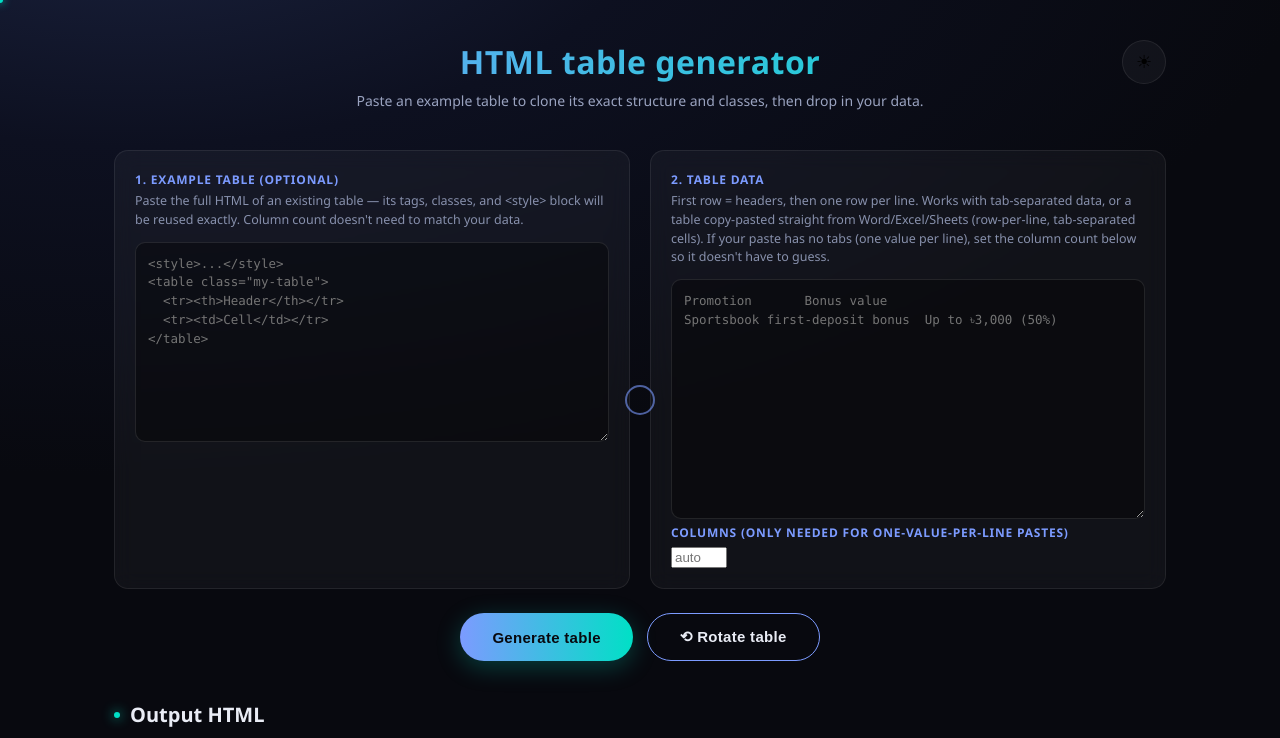
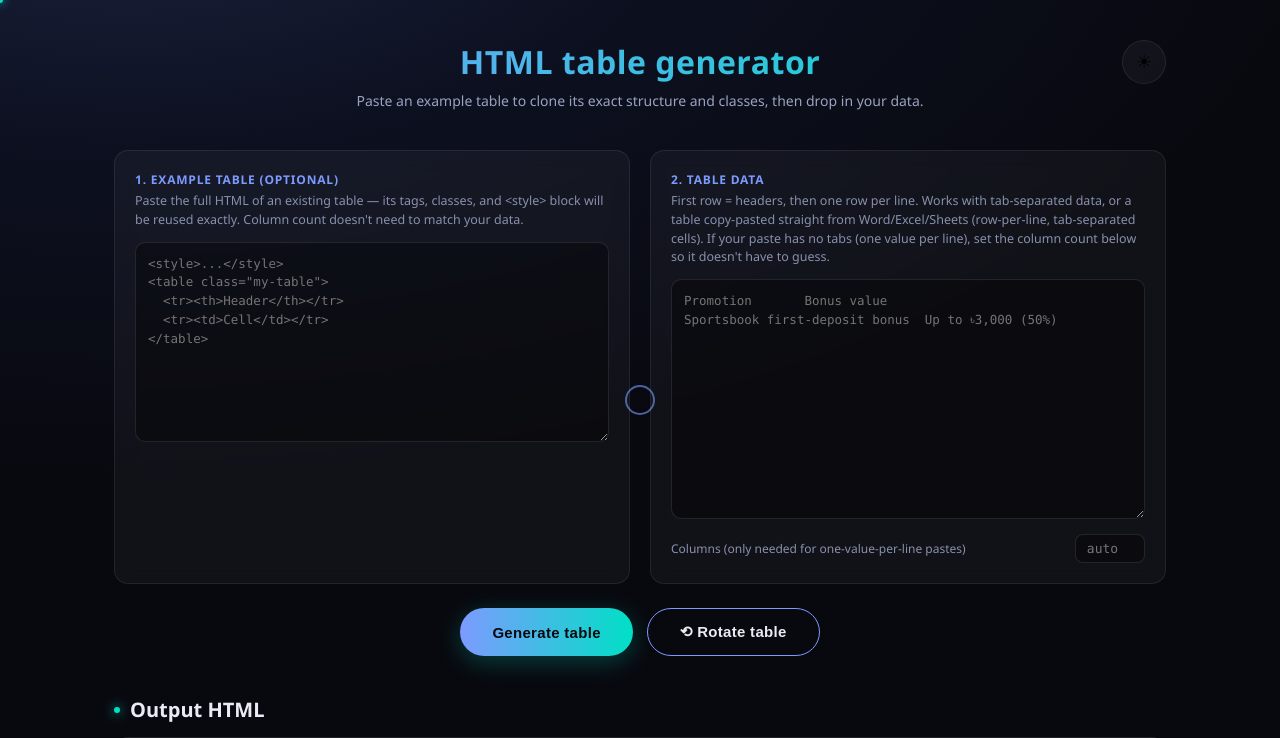
Before and after one commit to Adityasharma3010/Table-Code-Generator, a plain HTML site: page index.html in a window 1280 px wide. Shown: the top 738 px of the page. Drawn offline with Linux system fonts and the light colour scheme.

Commit message:
Update style.css

```diff
--- a/style.css
+++ b/style.css
@@ -204,6 +204,37 @@ textarea:focus {
   box-shadow: 0 0 0 3px rgba(0,224,198,0.15);
 }
 
+.col-count-row {
+  display: flex;
+  align-items: center;
+  gap: 10px;
+  margin-top: 10px;
+}
+.col-count-row .inline-label {
+  font-size: 12px;
+  color: var(--hint);
+  text-transform: none;
+  letter-spacing: 0;
+  font-weight: 500;
+  margin: 0;
+  flex: 1;
+}
+#col-count {
+  width: 70px;
+  background: var(--input-bg);
+  border: 1px solid var(--input-border);
+  border-radius: 8px;
+  color: var(--text);
+  font-family: 'Fira Code', Consolas, monospace;
+  font-size: 13px;
+  padding: 6px 8px;
+  text-align: center;
+}
+#col-count:focus {
+  outline: none;
+  border-color: var(--accent2);
+}
+
 #example { height: 200px; }
 #data { height: 240px; }
 #output { height: 220px; }
```
